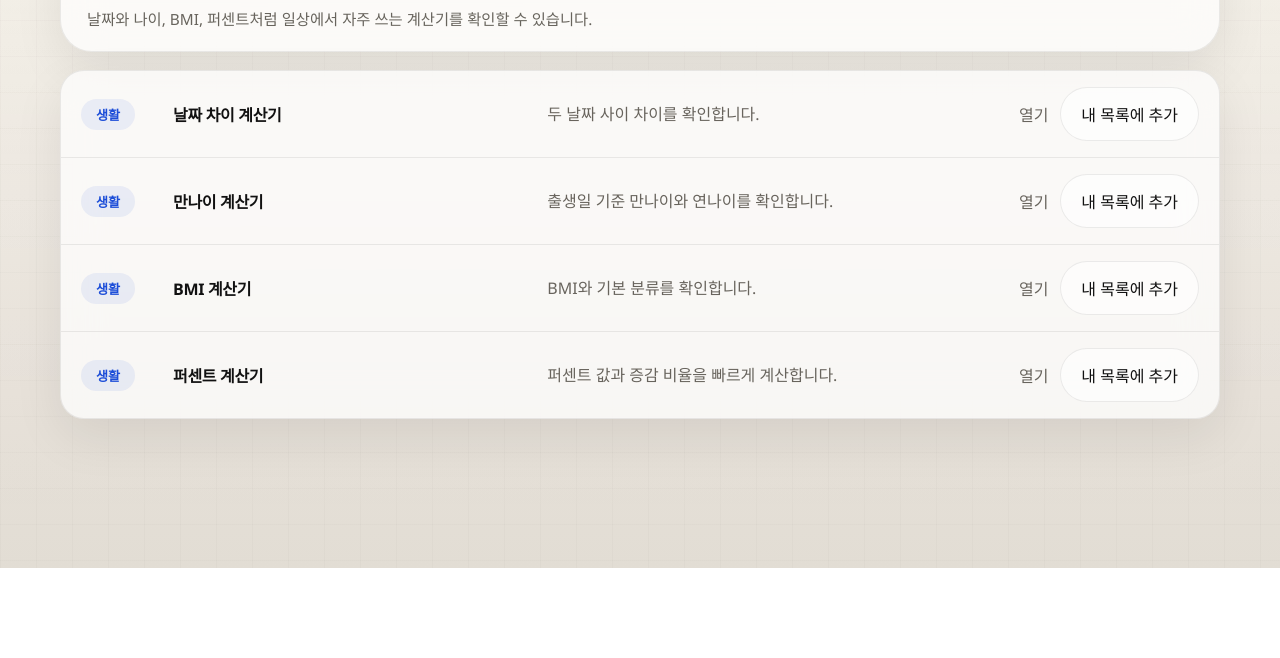
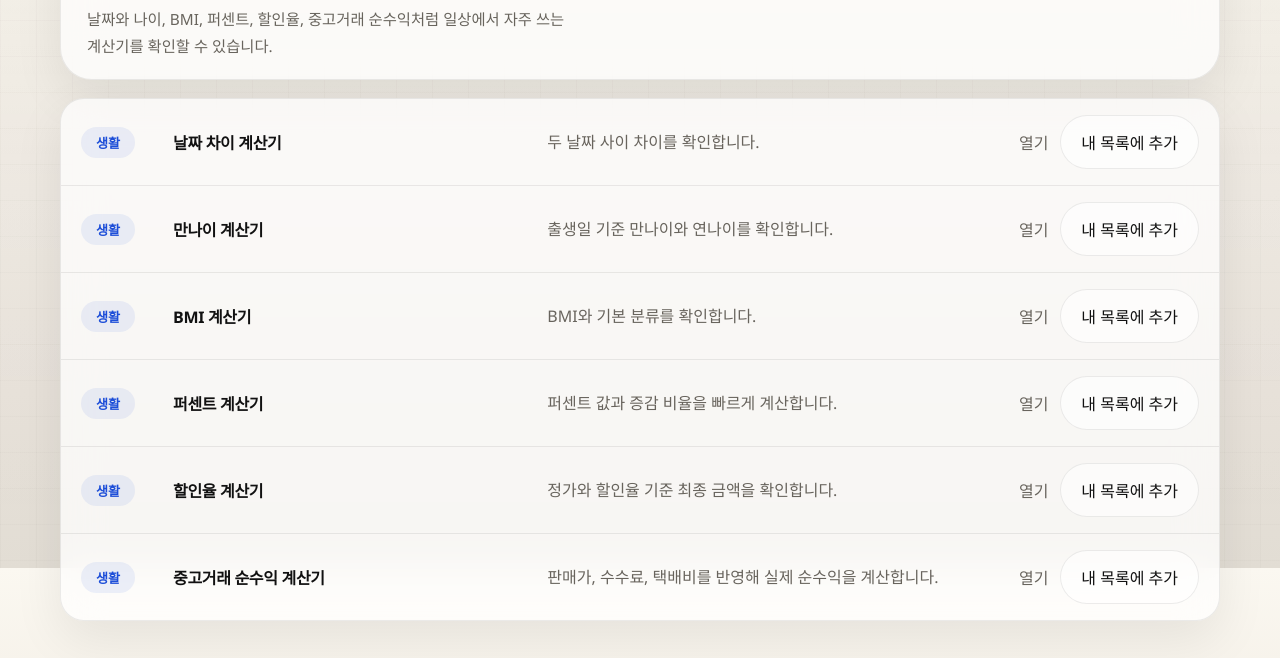
Before and after one commit to junsu2313/Calculate_Service, a website: page calculators/life/index.html in a window 1280 px wide. Shown: the part 232-890 px from the top of the page. Before the commit the page ends 800 px from the top, so only its background shows below. Drawn offline with Linux system fonts and the light colour scheme; a web font is replaced by a local one.

Commit message:
Align calculator directory counts

```diff
--- a/calculators/life/index.html
+++ b/calculators/life/index.html
@@ -6,7 +6,7 @@
     <title>생활 계산 | 생활 속 계산기</title>
     <meta
       name="description"
-      content="날짜 차이, 만나이, BMI, 퍼센트처럼 자주 사용하는 생활 계산기를 모아볼 수 있는 페이지입니다."
+      content="날짜 차이, 만나이, BMI, 퍼센트, 할인율, 중고거래 순수익처럼 자주 사용하는 생활 계산기를 모아볼 수 있는 페이지입니다."
     />
     <meta name="robots" content="index,follow" />
     <meta property="og:title" content="생활 계산 | 생활 속 계산기" />
@@ -47,7 +47,7 @@
       <header class="calc-hero section salary-hero calculators-directory-hero">
         <div class="crumbs"><a href="../../">홈</a> / <a href="../">계산기 목록</a> / 생활 계산</div>
         <h1>생활 계산</h1>
-        <p class="article-lead">날짜와 나이, BMI, 퍼센트처럼 일상에서 자주 쓰는 계산기를 확인할 수 있습니다.</p>
+        <p class="article-lead">날짜와 나이, BMI, 퍼센트, 할인율, 중고거래 순수익처럼 일상에서 자주 쓰는 계산기를 확인할 수 있습니다.</p>
       </header>
 
       <main>
@@ -77,6 +77,18 @@
               <div class="directory-cell directory-description">퍼센트 값과 증감 비율을 빠르게 계산합니다.</div>
               <div class="directory-cell directory-actions"><a class="text-link" href="../percent/">열기</a><button class="ghost-btn add-calculator-btn" type="button" data-key="percent">추가</button></div>
             </article>
+            <article class="directory-row">
+              <div class="directory-cell directory-category">생활</div>
+              <div class="directory-cell directory-title"><a class="directory-title-link" href="../discount/"><strong>할인율 계산기</strong></a></div>
+              <div class="directory-cell directory-description">정가와 할인율 기준 최종 금액을 확인합니다.</div>
+              <div class="directory-cell directory-actions"><a class="text-link" href="../discount/">열기</a><button class="ghost-btn add-calculator-btn" type="button" data-key="discount">추가</button></div>
+            </article>
+            <article class="directory-row">
+              <div class="directory-cell directory-category">생활</div>
+              <div class="directory-cell directory-title"><a class="directory-title-link" href="../used/"><strong>중고거래 순수익 계산기</strong></a></div>
+              <div class="directory-cell directory-description">판매가, 수수료, 택배비를 반영해 실제 순수익을 계산합니다.</div>
+              <div class="directory-cell directory-actions"><a class="text-link" href="../used/">열기</a><button class="ghost-btn add-calculator-btn" type="button" data-key="used">추가</button></div>
+            </article>
           </div>
         </section>
       </main>
--- a/js/calculator-catalog.js
+++ b/js/calculator-catalog.js
@@ -54,6 +54,12 @@
       href: "/calculators/discount/",
       kicker: "비율 계산",
     },
+    used: {
+      title: "중고거래 순수익 계산기",
+      description: "판매가, 수수료, 택배비를 반영해 실제 순수익을 계산합니다.",
+      href: "/calculators/used/",
+      kicker: "거래 계산",
+    },
     freelance: {
       title: "프리랜서 단가 계산기",
       description: "목표 수입 기준 일당과 시간당 단가를 계산합니다.",
--- a/js/calculator-search.js
+++ b/js/calculator-search.js
@@ -2,12 +2,15 @@
   const categoryMap = {
     salary: "금융",
     loan: "금융",
+    savings: "금융",
+    deposit: "금융",
     freelance: "금융",
     date: "생활",
     age: "생활",
     bmi: "생활",
     percent: "생활",
     discount: "생활",
+    used: "생활",
     vat: "사업",
     margin: "사업",
     breakeven: "사업",
--- a/js/site-pages.js
+++ b/js/site-pages.js
@@ -23,6 +23,7 @@
       "/calculators/age/",
       "/calculators/percent/",
       "/calculators/discount/",
+      "/calculators/used/",
       "/calculators/freelance/",
       "/calculators/freelance-detail/",
       "/calculators/vat/",
```
Also changed, not shown: calculators/index.html (+3 -3 lines).
